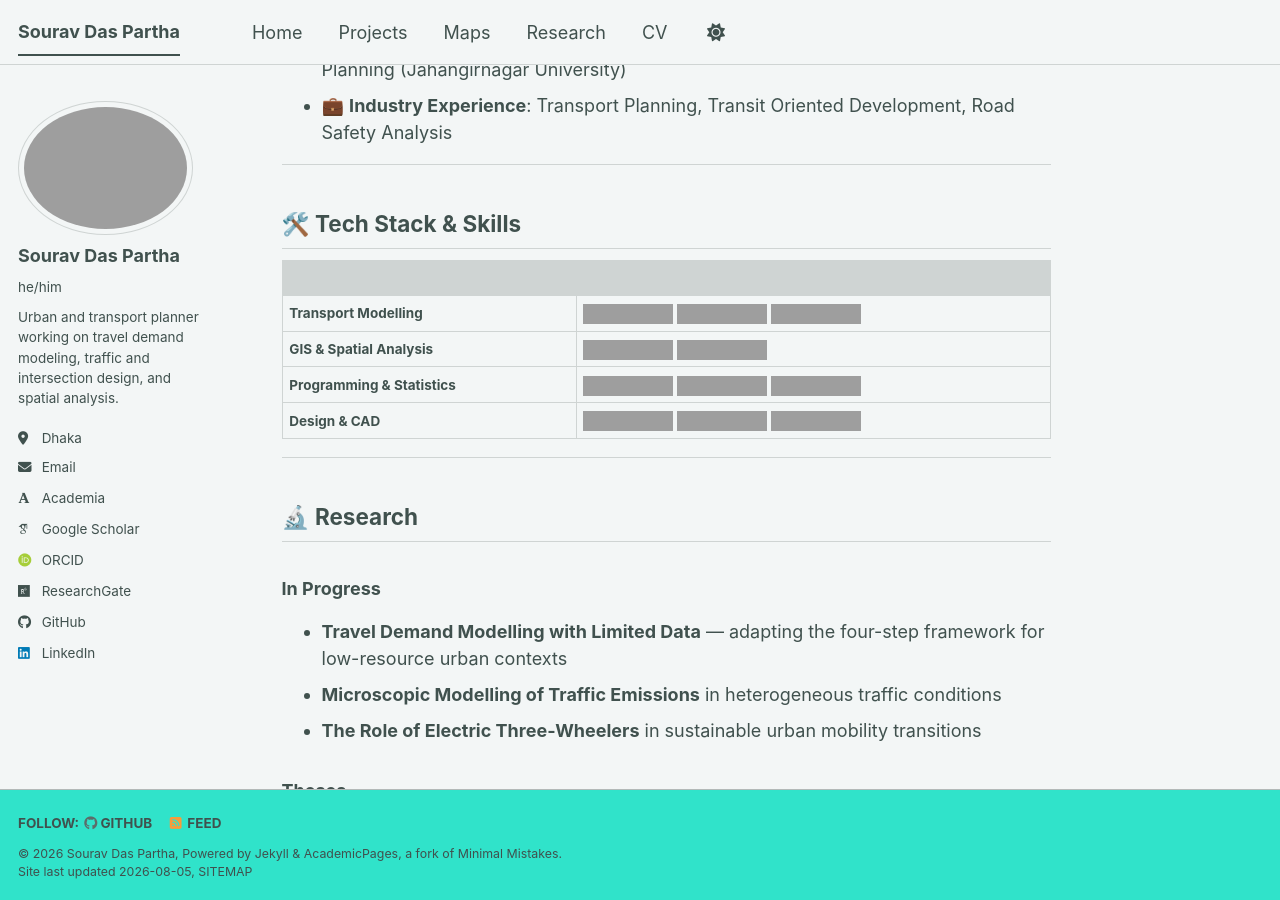
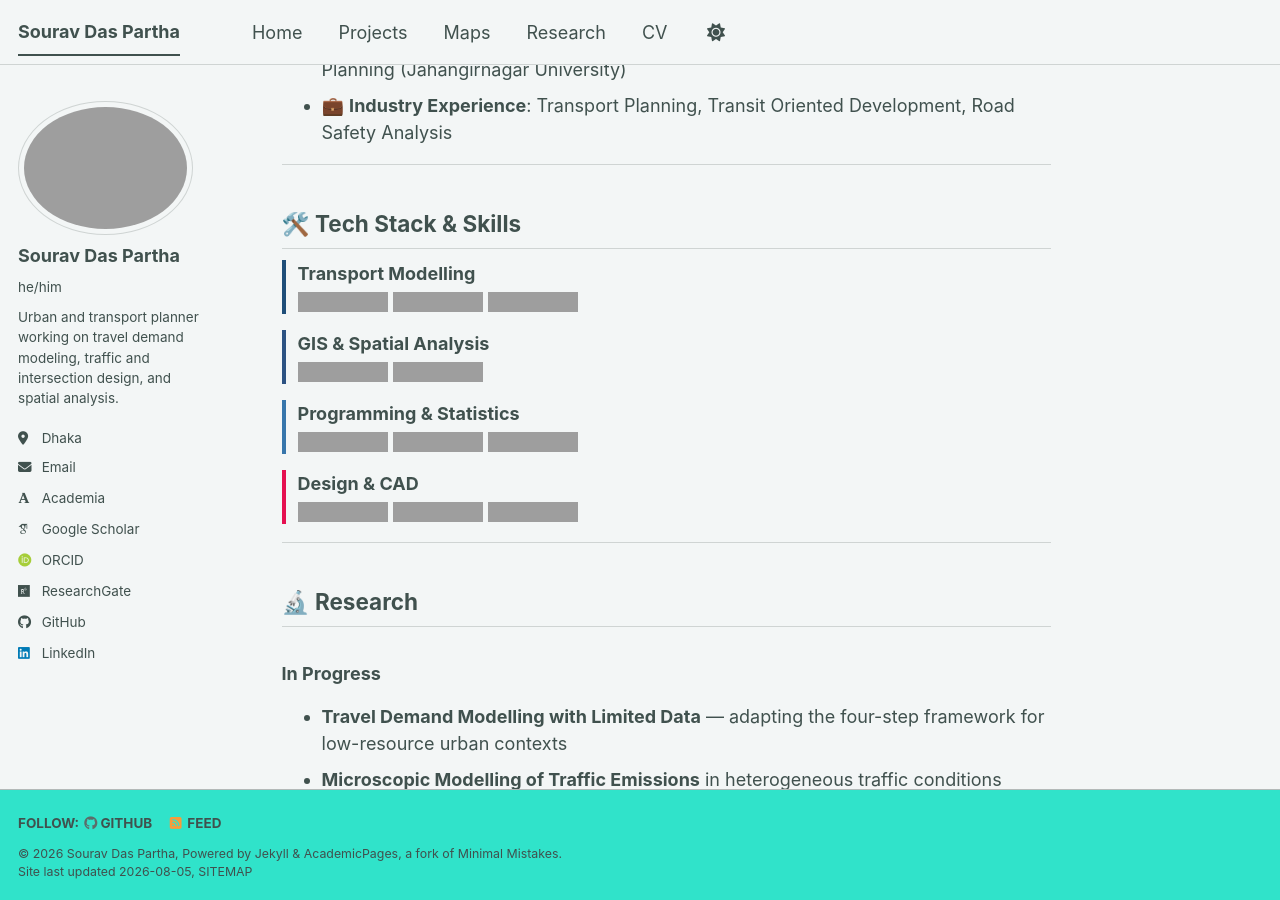
Before and after one commit to souravdaspartha/souravdaspartha.github.io, a Jekyll site: the page built from _pages/about.md, in a window 1280 px wide and 900 px high, scrolled down 426 px. Built offline with Jekyll 4.4.1, drawn with Linux system fonts in a browser that asks for light colours; some web fonts are replaced; a script bundle is joined from its source files by our own code; library files that are not in the unit come from our copies; grey boxes are pictures that could not be loaded.

Commit message:
Update about.md

```diff
--- a/_pages/about.md
+++ b/_pages/about.md
@@ -18,13 +18,25 @@ Transport planner and modeller in Dhaka, Bangladesh. I build travel demand model
 
 ## 🛠️ Tech Stack & Skills
 
-| | |
-|---|---|
-| **Transport Modelling** | ![TransCAD](https://img.shields.io/badge/TransCAD-1F4E79?style=for-the-badge) ![PTV Vissim](https://img.shields.io/badge/PTV_Vissim-005CA9?style=for-the-badge) ![SIDRA](https://img.shields.io/badge/SIDRA_Intersection-C8102E?style=for-the-badge) |
-| **GIS & Spatial Analysis** | ![ArcGIS](https://img.shields.io/badge/ArcGIS_Pro-2C5282?style=for-the-badge&logo=esri&logoColor=white) ![QGIS](https://img.shields.io/badge/QGIS-589632?style=for-the-badge&logo=qgis&logoColor=white) |
-| **Programming & Statistics** | ![Python](https://img.shields.io/badge/Python-3776AB?style=for-the-badge&logo=python&logoColor=white) ![R](https://img.shields.io/badge/R-276DC3?style=for-the-badge&logo=r&logoColor=white) ![Stata](https://img.shields.io/badge/Stata-1A5F7A?style=for-the-badge) |
-| **Design & CAD** | ![AutoCAD](https://img.shields.io/badge/AutoCAD-E51050?style=for-the-badge&logo=autodesk&logoColor=white) ![Civil 3D](https://img.shields.io/badge/Civil_3D-0696D7?style=for-the-badge&logo=autodesk&logoColor=white) ![SketchUp](https://img.shields.io/badge/SketchUp-005F9E?style=for-the-badge&logo=sketchup&logoColor=white) |
+<div style="border-left: 4px solid #1F4E79; padding-left: 12px; margin-bottom: 16px;">
+<strong>Transport Modelling</strong><br>
+<img src="https://img.shields.io/badge/TransCAD-1F4E79?style=for-the-badge"> <img src="https://img.shields.io/badge/PTV_Vissim-005CA9?style=for-the-badge"> <img src="https://img.shields.io/badge/SIDRA_Intersection-C8102E?style=for-the-badge">
+</div>
 
+<div style="border-left: 4px solid #2C5282; padding-left: 12px; margin-bottom: 16px;">
+<strong>GIS & Spatial Analysis</strong><br>
+<img src="https://img.shields.io/badge/ArcGIS_Pro-2C5282?style=for-the-badge&logo=esri&logoColor=white"> <img src="https://img.shields.io/badge/QGIS-589632?style=for-the-badge&logo=qgis&logoColor=white">
+</div>
+
+<div style="border-left: 4px solid #3776AB; padding-left: 12px; margin-bottom: 16px;">
+<strong>Programming & Statistics</strong><br>
+<img src="https://img.shields.io/badge/Python-3776AB?style=for-the-badge&logo=python&logoColor=white"> <img src="https://img.shields.io/badge/R-276DC3?style=for-the-badge&logo=r&logoColor=white"> <img src="https://img.shields.io/badge/Stata-1A5F7A?style=for-the-badge">
+</div>
+
+<div style="border-left: 4px solid #E51050; padding-left: 12px; margin-bottom: 16px;">
+<strong>Design & CAD</strong><br>
+<img src="https://img.shields.io/badge/AutoCAD-E51050?style=for-the-badge&logo=autodesk&logoColor=white"> <img src="https://img.shields.io/badge/Civil_3D-0696D7?style=for-the-badge&logo=autodesk&logoColor=white"> <img src="https://img.shields.io/badge/SketchUp-005F9E?style=for-the-badge&logo=sketchup&logoColor=white">
+</div>
 ---
 
 ## 🔬 Research
```
